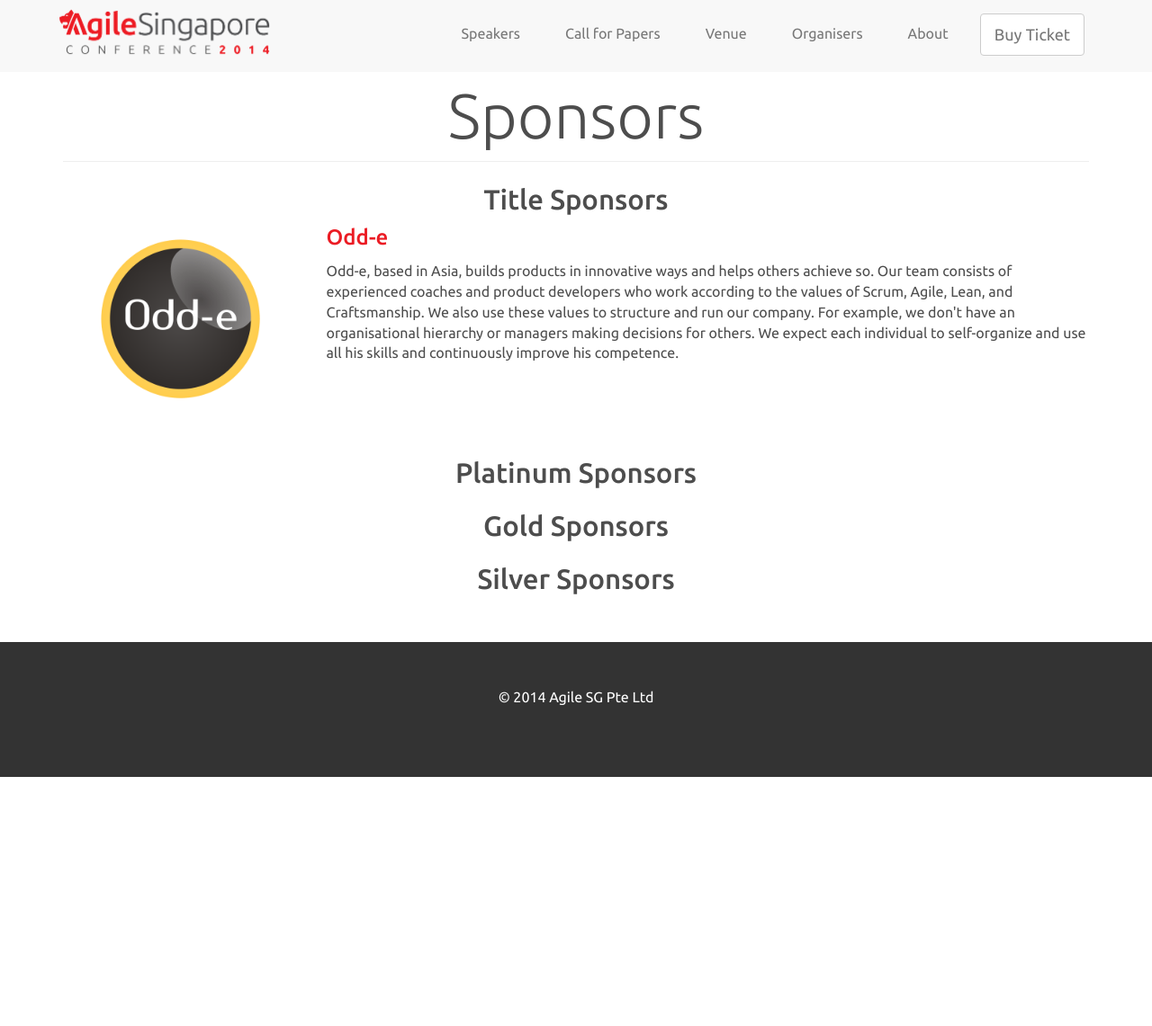
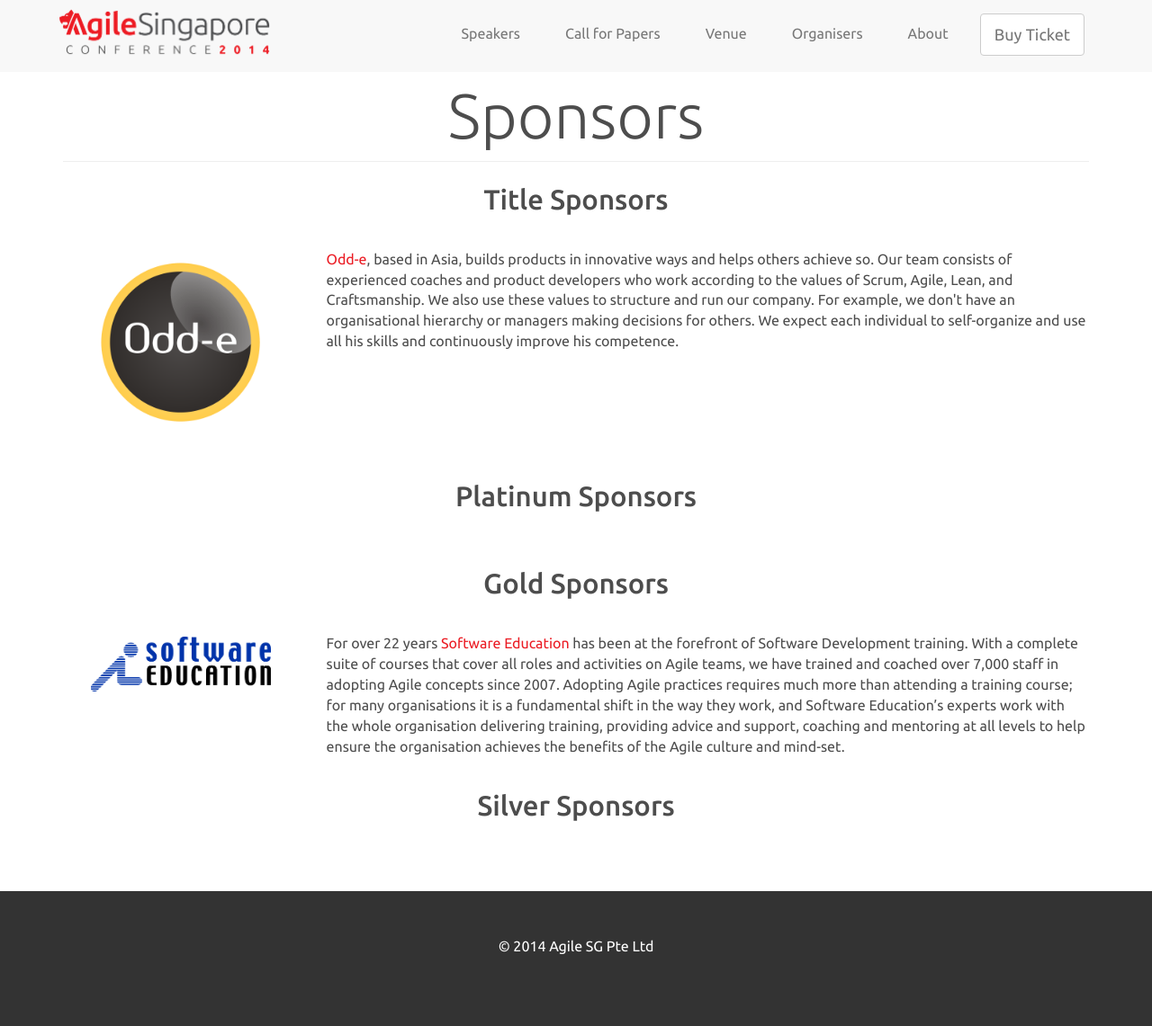
Before and after one commit to agilesingapore/2014, a Jekyll site: the page built from sponsors.md, in a window 1280 px wide. Shown: the whole page at 90% size. Built offline with Jekyll 4.4.1, drawn with Linux system fonts in a browser that asks for light colours; nearby versions of some CDN libraries; Markdown is read by kramdown in place of the engine named in the settings; before the commit the page ends 900 px from its top, so only the background shows below that.

```diff
--- a/sponsors.md
+++ b/sponsors.md
@@ -12,23 +12,57 @@
 
     <div class="row">
         <div class="col-md-3">
+			&nbsp;
+        </div>
+    </div>
+
+    <div class="row">
+        <div class="col-md-3">
           <div class="thumbnail">
-            <img src="img/sponsors/01_Title_01-Odd-e_color.png" width="200" height="200">
+            <img src="img/sponsors/Odd-e.png" width="200" height="200">
           </div>
         </div>
 
-
         <div class="bio col-md-9">
-          <h2><a href="http://odd-e.com" target="_blank">Odd-e</a></h2>
-          <p>Odd-e, based in Asia, builds products in innovative ways and helps others achieve so. Our team consists of experienced coaches and product developers who work according to the values of Scrum, Agile, Lean, and Craftsmanship. We also use these values to structure and run our company. For example, we don't have an organisational hierarchy or managers making decisions for others. We expect each individual to self-organize and use all his skills and continuously improve his competence.</p>
+          <p><a href="http://odd-e.com" target="_blank">Odd-e</a>, based in Asia, builds products in innovative ways and helps others achieve so. Our team consists of experienced coaches and product developers who work according to the values of Scrum, Agile, Lean, and Craftsmanship. We also use these values to structure and run our company. For example, we don't have an organisational hierarchy or managers making decisions for others. We expect each individual to self-organize and use all his skills and continuously improve his competence.</p>
         </div>
     </div>
 
 	<h3>Platinum Sponsors</h3>
 
+    <div class="row">
+        <div class="col-md-3">
+			&nbsp;
+        </div>
+    </div>
+
 	<h3>Gold Sponsors</h3>
+
+    <div class="row">
+        <div class="col-md-3">
+			&nbsp;
+        </div>
+    </div>
+
+    <div class="row">
+        <div class="col-md-3">
+          <div class="thumbnail">
+            <img src="img/sponsors/SoftwareEducation.png" width="200" height="200">
+          </div>
+        </div>
+
+        <div class="bio col-md-9">
+          <p>For over 22 years <a target=_blank href="http://www.softed.com">Software Education</a> has been at the forefront of Software Development training. With a complete suite of courses that cover all roles and activities on Agile teams, we have trained and coached over 7,000 staff in adopting Agile concepts since 2007. Adopting Agile practices requires much more than attending a training course; for many organisations it is a fundamental shift in the way they work, and Software Education’s experts work with the whole organisation delivering training, providing advice and support, coaching and mentoring at all levels to help ensure the organisation achieves the benefits of the Agile culture and mind-set.</p>
+        </div>
+    </div>
 
 	<h3>Silver Sponsors</h3>
 
+    <div class="row">
+        <div class="col-md-3">
+			&nbsp;
+        </div>
+    </div>
+
   </div>
 </div>
```
Also changed, not shown: other parts of sponsors.md (+1 -1 lines), codeofconduct.md (added, +71 -0 lines), img/sponsors/Odd-e.png (renamed from img/sponsors/01_Title_01-Odd-e_color.png), img/sponsors/SoftwareEducation.png (renamed from img/sponsors/03_Gold_02-SoftwareEducation_color.png).
